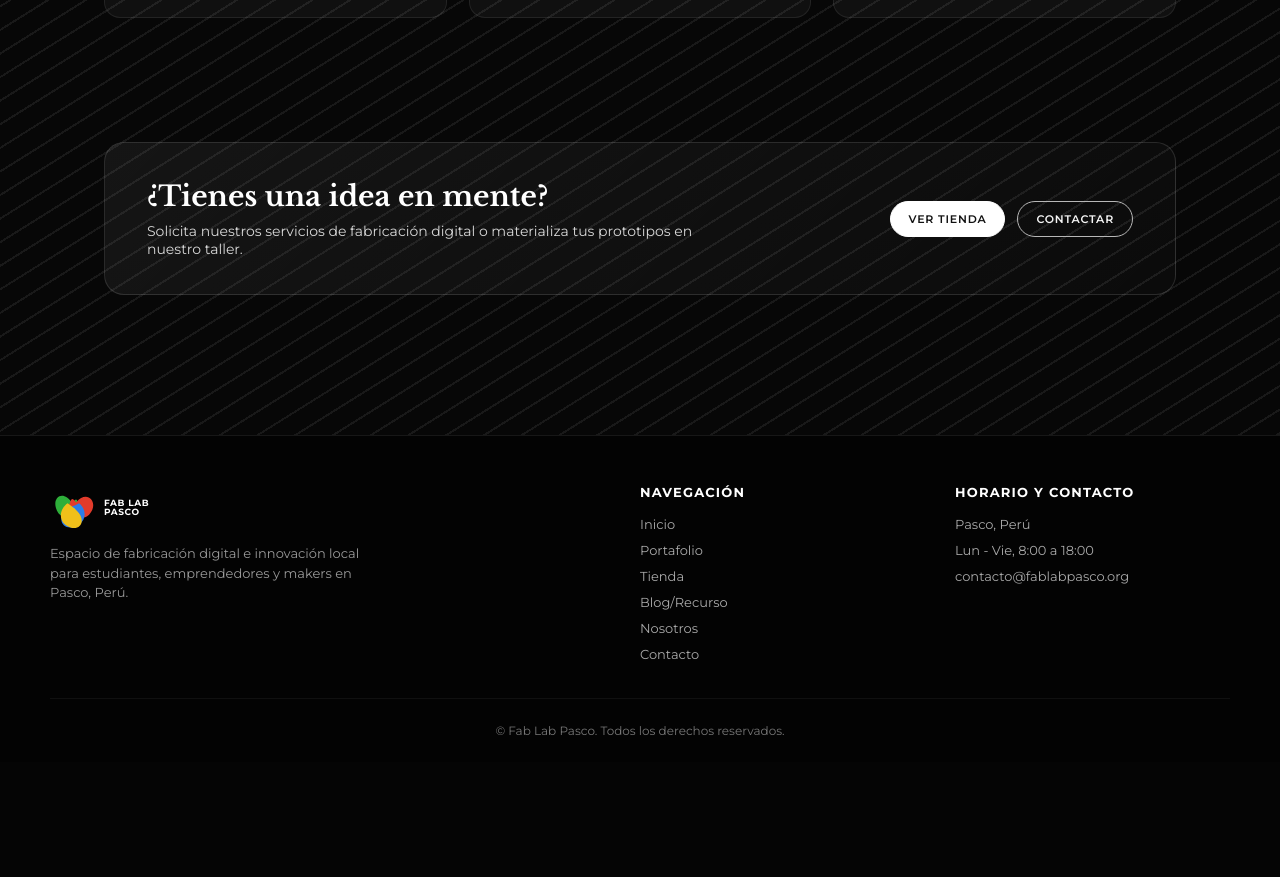
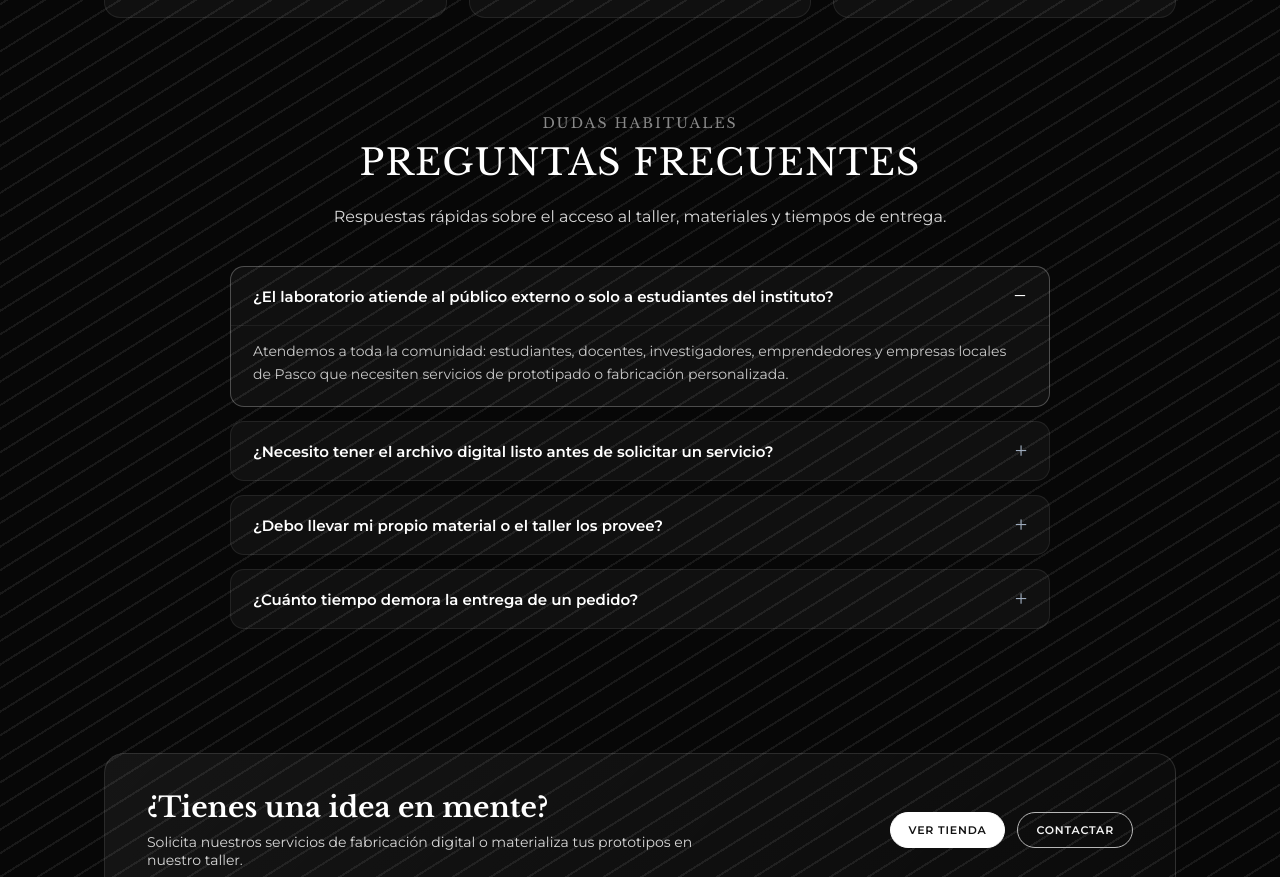
Before and after one commit to gablielcrak/FAB_LAB_PASCO, a website: page index.html in a window 1280 px wide. Shown: the part 3028-3905 px from the top of the page. Before the commit the page ends 3790 px from the top, so only its background shows below. Drawn offline with nearby package versions, Linux system fonts and the light colour scheme.

Commit message:
Preguntas Frecuentes

```diff
--- a/css/styles.css
+++ b/css/styles.css
@@ -1197,7 +1197,71 @@ textarea {
 }
 
 /* ==========================================================================
-   14. PIE DE PÁGINA / FOOTER
+   14. PREGUNTAS FRECUENTES (FAQ)
+   ========================================================================== */
+.faq-list {
+  max-width: 820px;
+  margin: 0 auto;
+  display: flex;
+  flex-direction: column;
+  gap: 14px;
+}
+
+.faq-item {
+  background: rgba(255, 255, 255, 0.04);
+  border: 1px solid rgba(255, 255, 255, 0.08);
+  border-radius: 14px;
+  overflow: hidden;
+  transition: border-color 0.2s ease;
+}
+
+.faq-item[open] {
+  border-color: rgba(255, 255, 255, 0.25);
+}
+
+.faq-question {
+  padding: 18px 22px;
+  font-size: 15px;
+  font-weight: 600;
+  color: #ffffff;
+  cursor: pointer;
+  list-style: none;
+  display: flex;
+  justify-content: space-between;
+  align-items: center;
+  gap: 16px;
+  user-select: none;
+}
+
+.faq-question::-webkit-details-marker {
+  display: none;
+}
+
+.faq-question::after {
+  content: "+";
+  font-family: var(--serif);
+  font-size: 22px;
+  font-weight: 400;
+  color: #a0aec0;
+  line-height: 1;
+  flex-shrink: 0;
+}
+
+.faq-item[open] .faq-question::after {
+  content: "−";
+  color: #ffffff;
+}
+
+.faq-answer {
+  padding: 14px 22px 20px;
+  border-top: 1px solid rgba(255, 255, 255, 0.06);
+  color: #c9c9c9;
+  font-size: 14px;
+  line-height: 1.65;
+}
+
+/* ==========================================================================
+   15. PIE DE PÁGINA / FOOTER
    ========================================================================== */
 .site-footer {
   background: #030303;
@@ -1263,7 +1327,7 @@ textarea {
 }
 
 /* ==========================================================================
-   15. ESTILOS PARA MODO CLARO (LIGHT MODE)
+   16. ESTILOS PARA MODO CLARO (LIGHT MODE)
    ========================================================================== */
 body.light-mode {
   --bg: #f5f6f8;
@@ -1459,6 +1523,29 @@ body.light-mode .cart-item-details h4 {
   color: #1a202c;
 }
 
+body.light-mode .faq-item {
+  background: #ffffff;
+  border-color: #e2e8f0;
+  box-shadow: 0 4px 12px rgba(0, 0, 0, 0.04);
+}
+
+body.light-mode .faq-item[open] {
+  border-color: #cbd5e0;
+}
+
+body.light-mode .faq-question {
+  color: #1a202c;
+}
+
+body.light-mode .faq-item[open] .faq-question::after {
+  color: #1a202c;
+}
+
+body.light-mode .faq-answer {
+  border-top-color: #edf2f7;
+  color: #4a5568;
+}
+
 body.light-mode .stats-section {
   background: #ffffff;
   border-color: #e2e8f0;
@@ -1507,7 +1594,7 @@ body.light-mode .footer-bottom {
 }
 
 /* ==========================================================================
-   16. DISEÑO RESPONSIVO (MEDIA QUERIES)
+   17. DISEÑO RESPONSIVO (MEDIA QUERIES)
    ========================================================================== */
 @media (max-width: 980px) {
   .site-header {
--- a/index.html
+++ b/index.html
@@ -239,6 +239,45 @@
     </div>
   </section>
 
+  <!-- Sección: Preguntas Frecuentes (FAQ) -->
+  <section class="page section-padded">
+    <div class="about-header" style="text-align: center; margin-bottom: 36px;">
+      <h2>DUDAS HABITUALES</h2>
+      <h1>Preguntas Frecuentes</h1>
+      <p class="lead" style="margin: 0 auto;">Respuestas rápidas sobre el acceso al taller, materiales y tiempos de entrega.</p>
+    </div>
+
+    <div class="faq-list">
+      <details class="faq-item" open>
+        <summary class="faq-question">¿El laboratorio atiende al público externo o solo a estudiantes del instituto?</summary>
+        <div class="faq-answer">
+          Atendemos a toda la comunidad: estudiantes, docentes, investigadores, emprendedores y empresas locales de Pasco que necesiten servicios de prototipado o fabricación personalizada.
+        </div>
+      </details>
+
+      <details class="faq-item">
+        <summary class="faq-question">¿Necesito tener el archivo digital listo antes de solicitar un servicio?</summary>
+        <div class="faq-answer">
+          Si ya cuentas con tus planos vectoriales (.DXF, .SVG) o modelos 3D (.STL), los validamos directamente. Si solo tienes un boceto o una idea con medidas, nuestro equipo técnico te asesora para preparar el diseño.
+        </div>
+      </details>
+
+      <details class="faq-item">
+        <summary class="faq-question">¿Debo llevar mi propio material o el taller los provee?</summary>
+        <div class="faq-answer">
+          Disponemos de stock permanente de filamentos (PLA y PETG), planchas MDF, acrílico e insumos para sublimación. También puedes traer tus propios materiales siempre que cumplan con las especificaciones de seguridad de las máquinas.
+        </div>
+      </details>
+
+      <details class="faq-item">
+        <summary class="faq-question">¿Cuánto tiempo demora la entrega de un pedido?</summary>
+        <div class="faq-answer">
+          Los trabajos de sublimación y corte láser estándar suelen entregarse en un plazo de 24 a 48 horas. Para piezas complejas o lotes grandes de impresión 3D, el tiempo estimado es de 2 a 4 días hábiles según el tiempo de máquina requerido.
+        </div>
+      </details>
+    </div>
+  </section>
+
   <!-- Banner CTA -->
   <div class="page">
     <div class="cta-banner">
```
